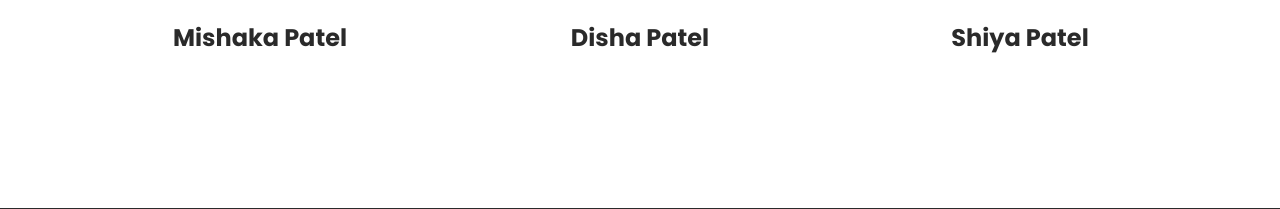
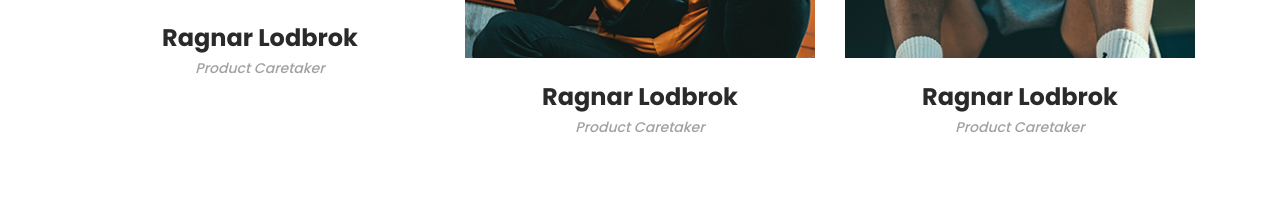
Before and after one commit to ishitasavera1706/Cosmetic_Shop, a PHP site: page /about.php in a window 1280 px wide. Shown: the part 2360-2569 px from the top of the page. Run offline with PHP 8.4, Linux system fonts and the light colour scheme.

Commit message:
some changes

```diff
--- a/Client/about.php
+++ b/Client/about.php
@@ -27,7 +27,7 @@
                 <div class="col-lg-12">
                     <div class="section-heading">
                         <h2>Our Amazing Team</h2>
-                        <span>Details to details is what makes Midshi different from the other themes.</span>
+                        <span>Details to details is what makes Hexashop different from the other themes.</span>
                     </div>
                 </div>
                 <div class="col-lg-4">
@@ -36,27 +36,30 @@
                             <img src="assets/images/about2.jpg">
                         </div>
                         <div class="down-content">
-                            <h4>Mishaka Patel</h4>
+                            <h4>Ragnar Lodbrok</h4>
+                            <span>Product Caretaker</span>
                         </div>
                     </div>
                 </div>
                 <div class="col-lg-4">
                     <div class="team-item">
                         <div class="thumb">
-                            <img src="assets/images/about3.jpg">
+                            <img src="assets/images/team-member-02.jpg">
                         </div>
                         <div class="down-content">
-                            <h4>Disha Patel</h4>
+                            <h4>Ragnar Lodbrok</h4>
+                            <span>Product Caretaker</span>
                         </div>
                     </div>
                 </div>
                 <div class="col-lg-4">
                     <div class="team-item">
                         <div class="thumb">
-                            <img src="assets/images/about4.jpg">
+                            <img src="assets/images/team-member-03.jpg">
                         </div>
                         <div class="down-content">
-                            <h4>Shiya Patel</h4>
+                            <h4>Ragnar Lodbrok</h4>
+                            <span>Product Caretaker</span>
                         </div>
                     </div>
                 </div>
--- a/Client/partials/navbar.php
+++ b/Client/partials/navbar.php
@@ -17,13 +17,14 @@
                     <nav class="main-nav">
                         <!-- ***** Logo Start ***** -->
                         <a href="index.php" class="logo">
-                            <img src="assets/images/logo(1).jpg">
+                            <img src="assets/images/logo.png">
                         </a>
                         <!-- ***** Logo End ***** -->
                         <!-- ***** Menu Start ***** -->
                         <ul class="nav">
                             <li class="scroll-to-section"><a href="index.php" class="active">Home</a></li>
                             <li class="scroll-to-section"><a href="about.php">About</a></li>
+                            <li class="scroll-to-section"><a href="category.php">Category</a></li>
                             <li class="scroll-to-section"><a href="contact.php">Contact</a></li>
                         </ul>
                     </nav>
```
Also changed, not shown: Client/assets/images/about1.avif (added), Client/assets/images/logo(1).jpg (deleted), Client/assets/images/logo.png (added), Client/assets/images/white-logo.png (added).
